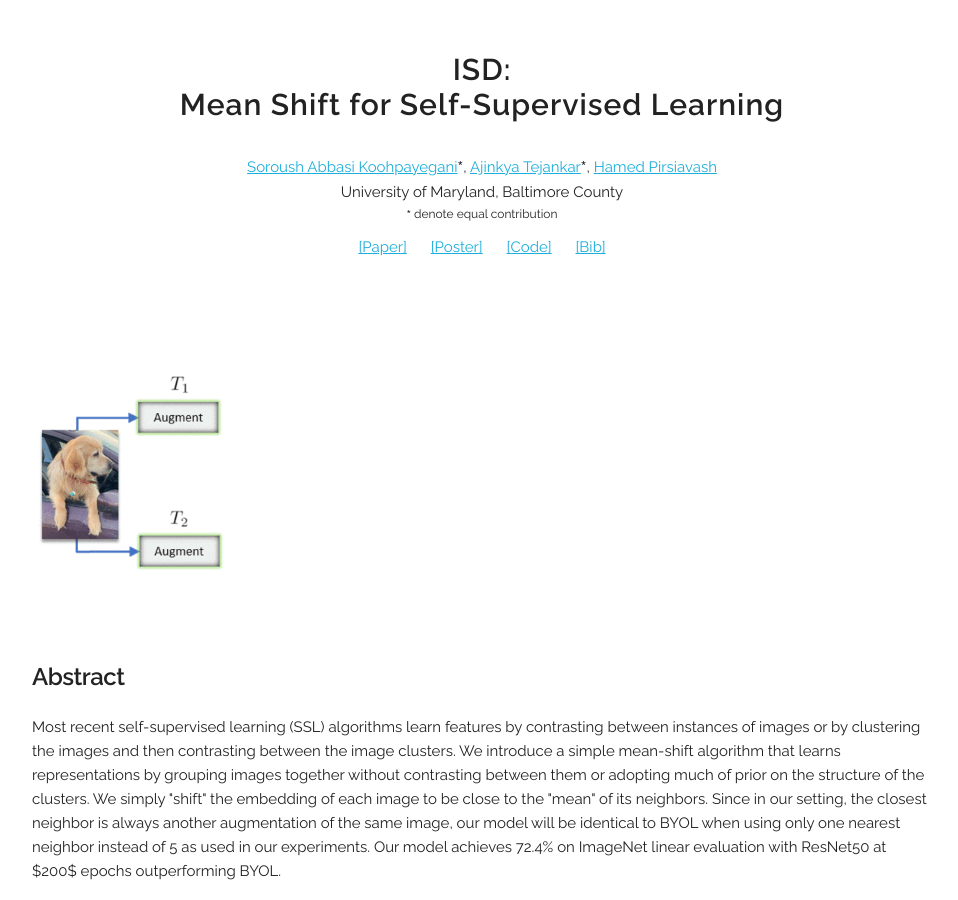
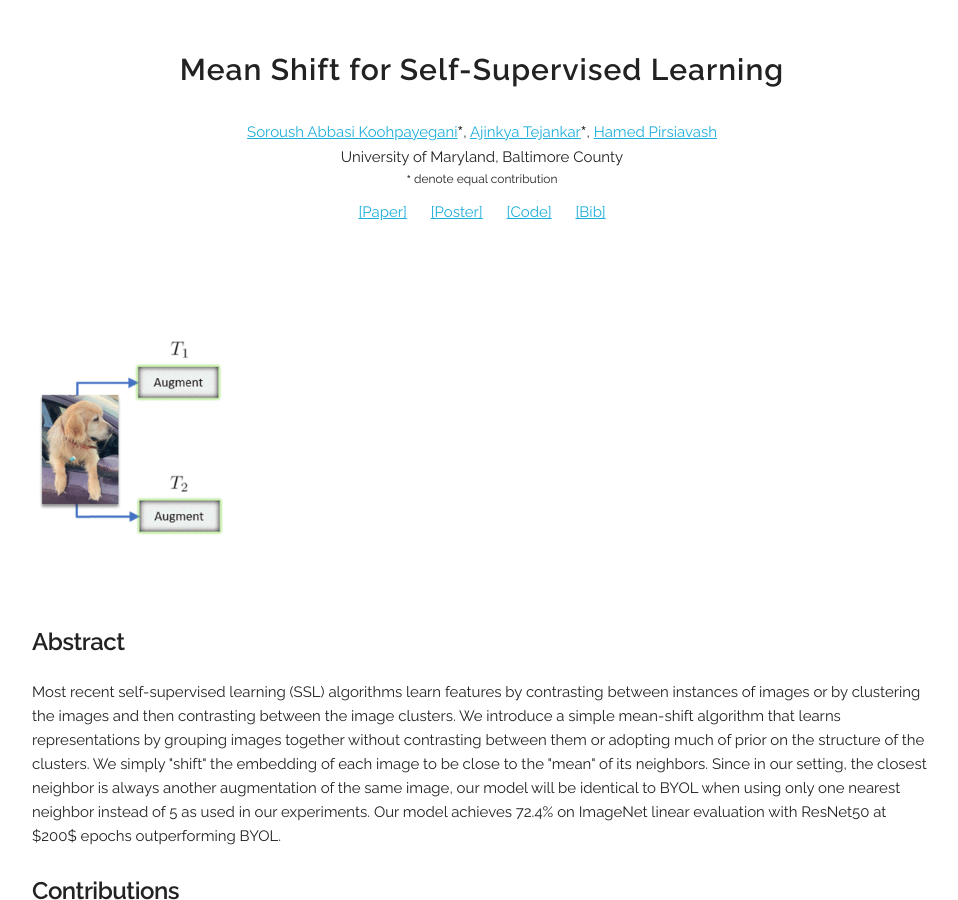
Before and after one commit to UMBCvision/MSF, a Jekyll site: the page built from docs/index.html, in a window 1280 px wide and 900 px high. Shown: the whole window, without its empty margins (158-1116 px from the left). Built offline with Jekyll 4.4.1, drawn with Linux system fonts in a browser that asks for light colours.

Commit message:
Update default.html

```diff
--- a/docs/_layouts/default.html
+++ b/docs/_layouts/default.html
@@ -60,9 +60,7 @@
   <div class="container">
 
     <section class="header">
-        <div style="height:10px;">
-            <p style="text-align:center;"><h4 style="text-align:center"><b>ISD:</b></h4></p>
-        </div>
+
         <div style="height:10px;">
             <p style="text-align:center;"><h4 style="text-align:center"><b>Mean Shift for Self-Supervised Learning</b></h4></p>
         </div>
```
